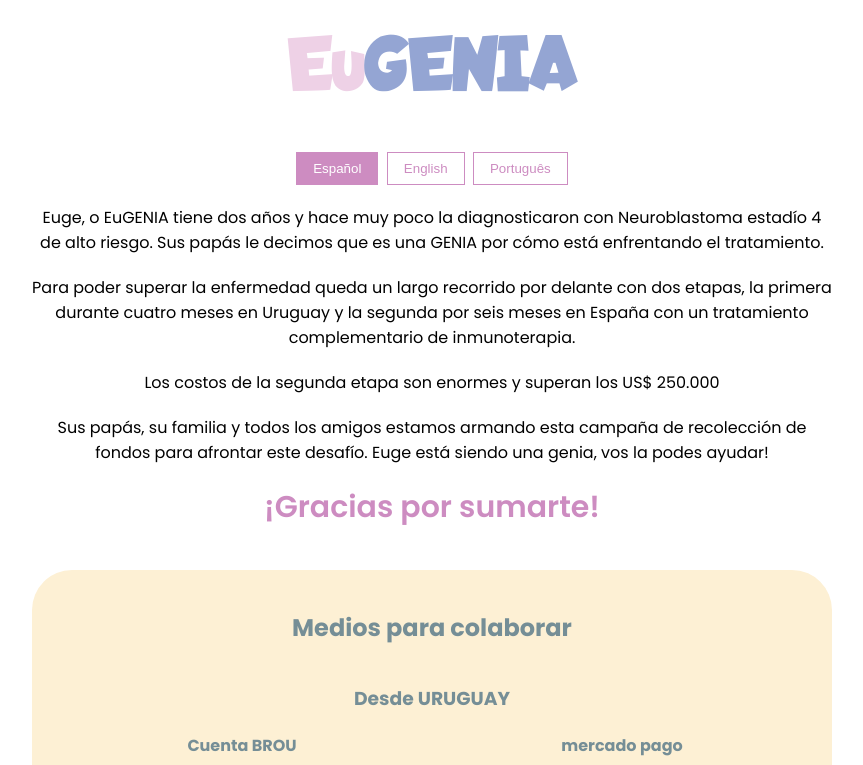
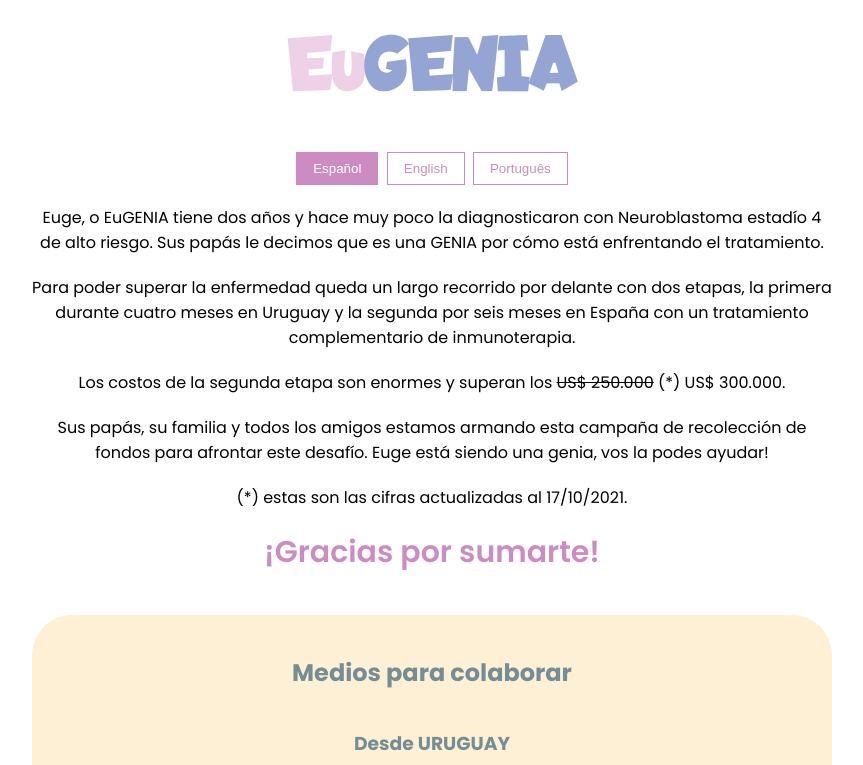
Before and after one commit to mbfassnacht/eugenia, a React (Create React App) app: page / in a window 1280 px wide. Shown: the top 765 px of the page, without its empty margins (208-1071 px from the left). Built offline with nearby package versions, Linux system fonts and the light colour scheme.

Commit message:
add new costs

```diff
--- a/src/Description.js
+++ b/src/Description.js
@@ -8,16 +8,30 @@ function Description() {
 
   return (
     <div className="description">
-      <Paragraph>{translate(language, "descriptionOne")}</Paragraph>
-      <Paragraph>{translate(language, "descriptionTwo")}</Paragraph>
-      <Paragraph>{translate(language, "descriptionThree")}</Paragraph>
-      <Paragraph>{translate(language, "descriptionFour")}</Paragraph>
+      <ParagraphBox>{translate(language, "descriptionOne")}</ParagraphBox>
+      <ParagraphBox>{translate(language, "descriptionTwo")}</ParagraphBox>
+      <ParagraphBox>
+        <Paragraph>{translate(language, "descriptionThree")}</Paragraph>
+        <ParagraphLineThrough>
+          {translate(language, "descriptionFour")}
+        </ParagraphLineThrough>
+        <Paragraph>{translate(language, "descriptionFive")}</Paragraph>
+      </ParagraphBox>
+      <ParagraphBox>{translate(language, "descriptionSix")}</ParagraphBox>
+      <ParagraphBox>{translate(language, "clarification")}</ParagraphBox>
     </div>
   );
 }
 
-const Paragraph = styledComponents.div`
+const ParagraphBox = styledComponents.div`
   margin-bottom: 20px;
 `;
 
+const Paragraph = styledComponents.span`
+`;
+
+const ParagraphLineThrough = styledComponents.span`
+  text-decoration:line-through;
+`;
+
 export default Description;
--- a/src/translations/en_UK.json
+++ b/src/translations/en_UK.json
@@ -17,6 +17,9 @@
   "followReason": "to be up to date to our journey in this big challenge.",
   "descriptionOne": "Euge, or EuGENIA is two years old, and recently she was diagnosed with Neuroblastoma phase 4 with high risk. Her parents say to her that she is a GENIA for how she is dealing with the treatment.",
   "descriptionTwo": "We have a long way to get over this disease, the first phase is in Uruguay and the second phase durate six months in Spain, with a complementary immunotherapy treatment.",
-  "descriptionThree": "The cost of the second phase of the treatment is really high and is over 250.000 USD.",
-  "descriptionFour": "Her parents, family and friends are doing this campaign to raise money for the treatment and overcome this challenge. Euge is being a GENIA, you can help her!"
+  "descriptionThree": "The cost of the second phase of the treatment is really high and is over ",
+  "descriptionFour": "250.000 USD",
+  "descriptionFive": " (*) 300.000 USD.",
+  "descriptionSix": "Her parents, family and friends are doing this campaign to raise money for the treatment and overcome this challenge. Euge is being a GENIA, you can help her!",
+  "clarification": "(*) This are the updated expenses at 17/10/2021."
 }
--- a/src/translations/es_UY.json
+++ b/src/translations/es_UY.json
@@ -25,6 +25,9 @@
   "followReason": "para mantenerte al tanto de lo que vamos haciendo para seguir adelante con este desafío.",
   "descriptionOne": "Euge, o EuGENIA tiene dos años y hace muy poco la diagnosticaron con Neuroblastoma estadío 4 de alto riesgo. Sus papás le decimos que es una GENIA por cómo está enfrentando el tratamiento.",
   "descriptionTwo": "Para poder superar la enfermedad queda un largo recorrido por delante con dos etapas, la primera durante cuatro meses en Uruguay y la segunda por seis meses en España con un tratamiento complementario de inmunoterapia.",
-  "descriptionThree": "Los costos de la segunda etapa son enormes y superan los US$ 250.000",
-  "descriptionFour": "Sus papás, su familia y todos los amigos estamos armando esta campaña de recolección de fondos para afrontar este desafío. Euge está siendo una genia, vos la podes ayudar!"
+  "descriptionThree": "Los costos de la segunda etapa son enormes y superan los ",
+  "descriptionFour": "US$ 250.000",
+  "descriptionFive": " (*) US$ 300.000.",
+  "descriptionSix": "Sus papás, su familia y todos los amigos estamos armando esta campaña de recolección de fondos para afrontar este desafío. Euge está siendo una genia, vos la podes ayudar!",
+  "clarification": "(*) estas son las cifras actualizadas al 17/10/2021."
 }
--- a/src/translations/pr_BR.json
+++ b/src/translations/pr_BR.json
@@ -13,6 +13,9 @@
   "followReason": "para acompanhar o que estamos fazendo para vencer esse desafio.",
   "descriptionOne": "Euge, a EuGenia tem dois aninhos e foi recentemente diagnosticada com Neuroblastoma estagio 4, um câncer raro e de alto risco. Seus pais dizem a pequena Eugenia que ela é uma Gênia, pela coragem e força que tem enfrentado o tratamento.",
   "descriptionTwo": "EuGenia tem esperança de cura, mas para poder superar a terrível doença há um longo caminho, em duas etapas. A primeira etapa serão quatro meses de tratamento no Uruguai e a segunda etapa um tratamento especial de imunoterapia que não está disponível na América do Sul, terá que ser feito em Barcelona, na Espanha.",
-  "descriptionThree": "Essa segunda etapa tem um custo elevado, superando os 250 mil dólares, entre tratamento e demais despesas de transporte e viagem.",
-  "descriptionFour": "Assim, seus pais a família e todos os amigos estão organizando uma campanha de arrecadação de fundos para enfrentar esse desafio e salvar a vida da pequena. Euge está sendo uma Genia e precisa da sua ajuda para sair dessa e ter uma vida maravilhosa."
+  "descriptionThree": "Essa segunda etapa tem um custo elevado, superando os ",
+  "descriptionFour": "250 mil dólares, entre tratamento e demais despesas de transporte e viagem",
+  "descriptionFive": " (*) 300 mil dólares, entre tratamento e demais despesas de transporte e viagem.",
+  "descriptionSix": "Assim, seus pais a família e todos os amigos estão organizando uma campanha de arrecadação de fundos para enfrentar esse desafio e salvar a vida da pequena. Euge está sendo uma Genia e precisa da sua ajuda para sair dessa e ter uma vida maravilhosa.",
+  "clarification": "(*) Estas são as despesas atualizadas em 17/10/2021."
 }
```
